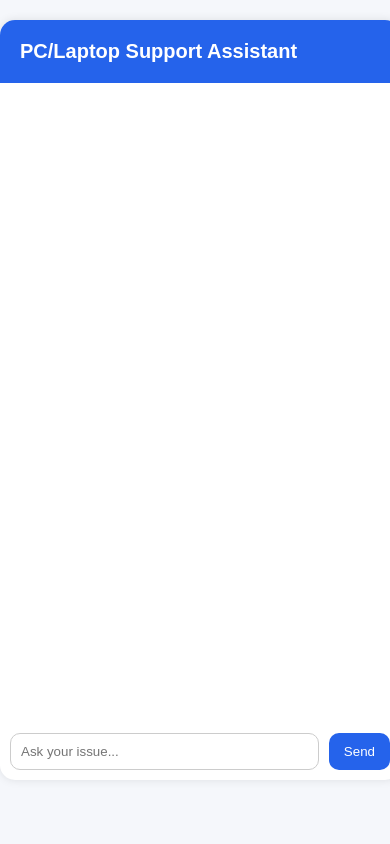
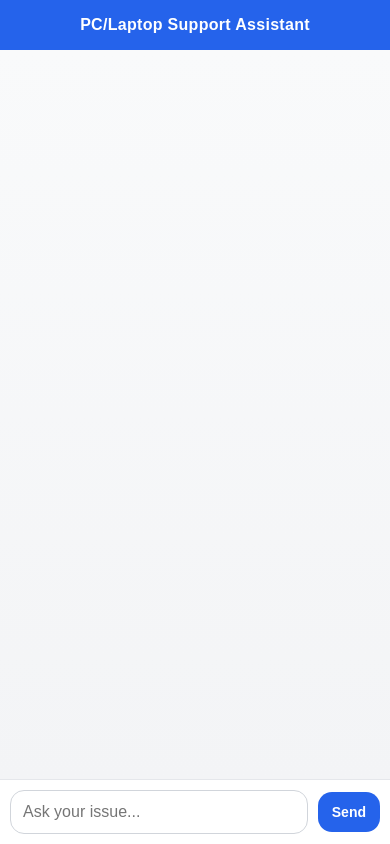
Before and after one commit to VijaiyWorld/testing_frontend, a plain HTML site: page index.html in a window 390 px wide. Drawn offline with Linux system fonts and the light colour scheme.

Commit message:
Revamp CSS for chat application layout and design
Refactor styles for chat application, enhancing layout and responsiveness.

```diff
--- a/style.css
+++ b/style.css
@@ -1,70 +1,279 @@
-body {
+* {
   margin: 0;
-  background: #f5f7fb;
-  font-family: Arial;
+  padding: 0;
+  box-sizing: border-box;
 }
 
+body {
+  background: #f3f4f6;
+  font-family: Arial, sans-serif;
+
+  height: 100vh;
+  display: flex;
+  justify-content: center;
+  align-items: center;
+
+  padding: 10px;
+}
+
+/* MAIN CHAT CONTAINER */
+
 .chat-container {
-  width: 400px;
-  height: 90vh;
-  margin: 20px auto;
-  background: white;
-  border-radius: 15px;
+  width: 100%;
+  max-width: 480px;
+  height: 95vh;
+
+  background: #ffffff;
+
+  border-radius: 20px;
+
   display: flex;
   flex-direction: column;
-  box-shadow: 0 0 10px rgba(0,0,0,0.1);
+
+  overflow: hidden;
+
+  box-shadow:
+    0 10px 30px rgba(0,0,0,0.08),
+    0 2px 10px rgba(0,0,0,0.05);
 }
 
+/* HEADER */
+
 .header {
-  padding: 20px;
   background: #2563eb;
   color: white;
-  font-size: 20px;
+
+  padding: 18px;
+
+  text-align: center;
+
+  font-size: 18px;
   font-weight: bold;
-  border-radius: 15px 15px 0 0;
+  letter-spacing: 0.3px;
+
+  flex-shrink: 0;
 }
+
+/* CHAT AREA */
 
 #chat-box {
   flex: 1;
+
   overflow-y: auto;
-  padding: 15px;
+
+  padding: 18px;
+
+  display: flex;
+  flex-direction: column;
+
+  gap: 12px;
+
+  background:
+    linear-gradient(
+      to bottom,
+      #f9fafb,
+      #f3f4f6
+    );
+
+  scroll-behavior: smooth;
 }
 
-.message {
-  margin: 10px 0;
-  padding: 12px;
-  border-radius: 10px;
-  max-width: 80%;
+/* SCROLLBAR */
+
+#chat-box::-webkit-scrollbar {
+  width: 6px;
 }
 
+#chat-box::-webkit-scrollbar-thumb {
+  background: #cbd5e1;
+  border-radius: 10px;
+}
+
+/* MESSAGES */
+
+.message {
+  max-width: 85%;
+
+  padding: 14px 16px;
+
+  border-radius: 18px;
+
+  line-height: 1.5;
+
+  font-size: 15px;
+
+  word-wrap: break-word;
+
+  animation: fadeIn 0.2s ease;
+}
+
+/* USER MESSAGE */
+
 .user {
+  align-self: flex-end;
+
   background: #2563eb;
   color: white;
-  margin-left: auto;
+
+  border-bottom-right-radius: 5px;
 }
 
+/* BOT MESSAGE */
+
 .bot {
-  background: #e5e7eb;
+  align-self: flex-start;
+
+  background: white;
+  color: #111827;
+
+  border: 1px solid #e5e7eb;
+
+  border-bottom-left-radius: 5px;
 }
+
+/* INPUT AREA */
 
 .input-area {
   display: flex;
-  padding: 10px;
+  align-items: center;
+
+  gap: 10px;
+
+  padding: 14px;
+
+  background: white;
+
+  border-top: 1px solid #e5e7eb;
+
+  flex-shrink: 0;
 }
+
+/* INPUT */
 
 input {
   flex: 1;
-  padding: 10px;
-  border-radius: 10px;
-  border: 1px solid #ccc;
+
+  padding: 14px 16px;
+
+  border: 1px solid #d1d5db;
+  border-radius: 14px;
+
+  outline: none;
+
+  font-size: 15px;
+
+  transition: 0.2s;
 }
 
+input:focus {
+  border-color: #2563eb;
+  box-shadow: 0 0 0 3px rgba(37,99,235,0.15);
+}
+
+/* BUTTON */
+
 button {
-  margin-left: 10px;
-  padding: 10px 15px;
-  border: none;
   background: #2563eb;
   color: white;
-  border-radius: 10px;
+
+  border: none;
+
+  padding: 14px 18px;
+
+  border-radius: 14px;
+
   cursor: pointer;
+
+  font-size: 15px;
+  font-weight: bold;
+
+  transition: 0.2s;
 }
+
+button:hover {
+  background: #1d4ed8;
+}
+
+button:active {
+  transform: scale(0.97);
+}
+
+/* ANIMATION */
+
+@keyframes fadeIn {
+  from {
+    opacity: 0;
+    transform: translateY(5px);
+  }
+
+  to {
+    opacity: 1;
+    transform: translateY(0);
+  }
+}
+
+/* MOBILE */
+
+@media (max-width: 768px) {
+
+  body {
+    padding: 0;
+  }
+
+  .chat-container {
+    width: 100%;
+    height: 100vh;
+
+    border-radius: 0;
+  }
+
+  .header {
+    padding: 16px;
+    font-size: 17px;
+  }
+
+  #chat-box {
+    padding: 14px;
+  }
+
+  .message {
+    max-width: 90%;
+    font-size: 14px;
+    padding: 12px 14px;
+  }
+
+  .input-area {
+    padding: 10px;
+  }
+
+  input {
+    font-size: 16px;
+    padding: 13px;
+  }
+
+  button {
+    padding: 13px 16px;
+    font-size: 14px;
+  }
+}
+
+/* EXTRA SMALL DEVICES */
+
+@media (max-width: 480px) {
+
+  .header {
+    font-size: 16px;
+  }
+
+  .message {
+    font-size: 13px;
+  }
+
+  input {
+    padding: 12px;
+  }
+
+  button {
+    padding: 12px 14px;
+  }
+}
```
